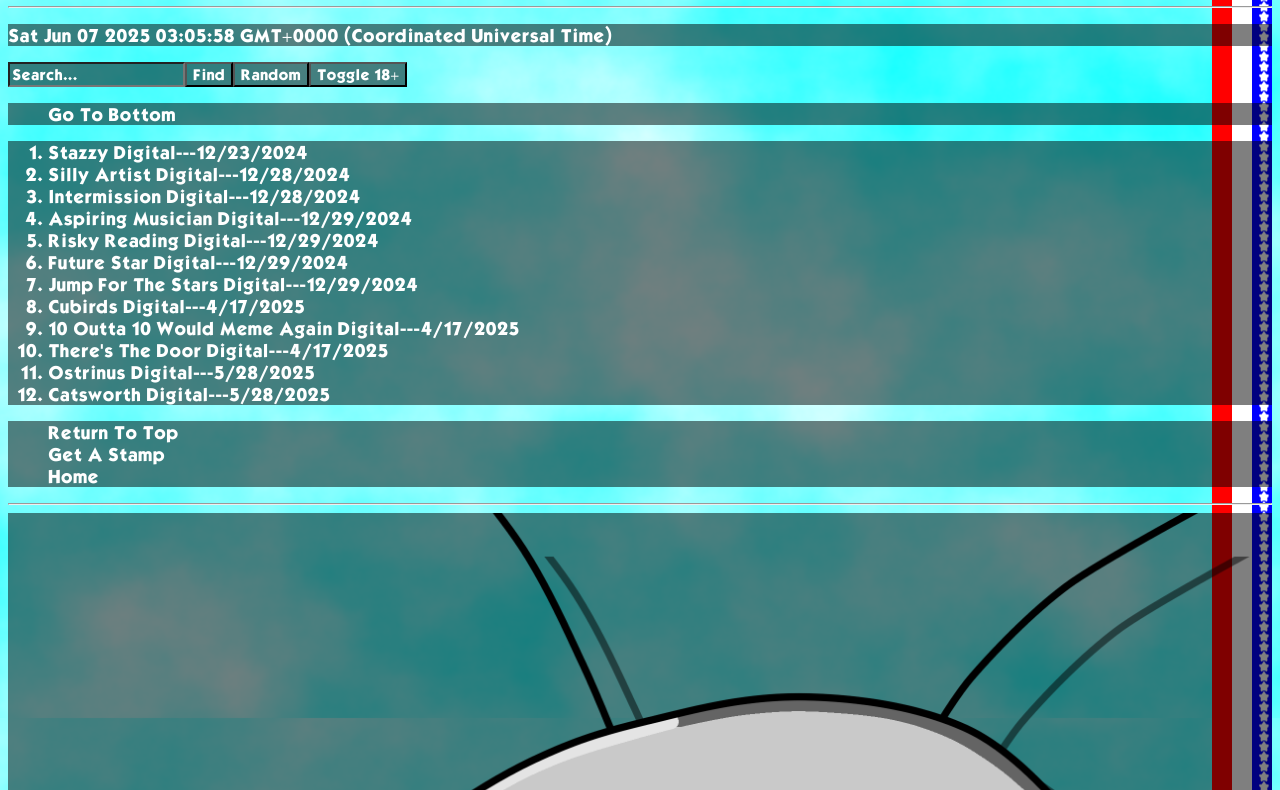
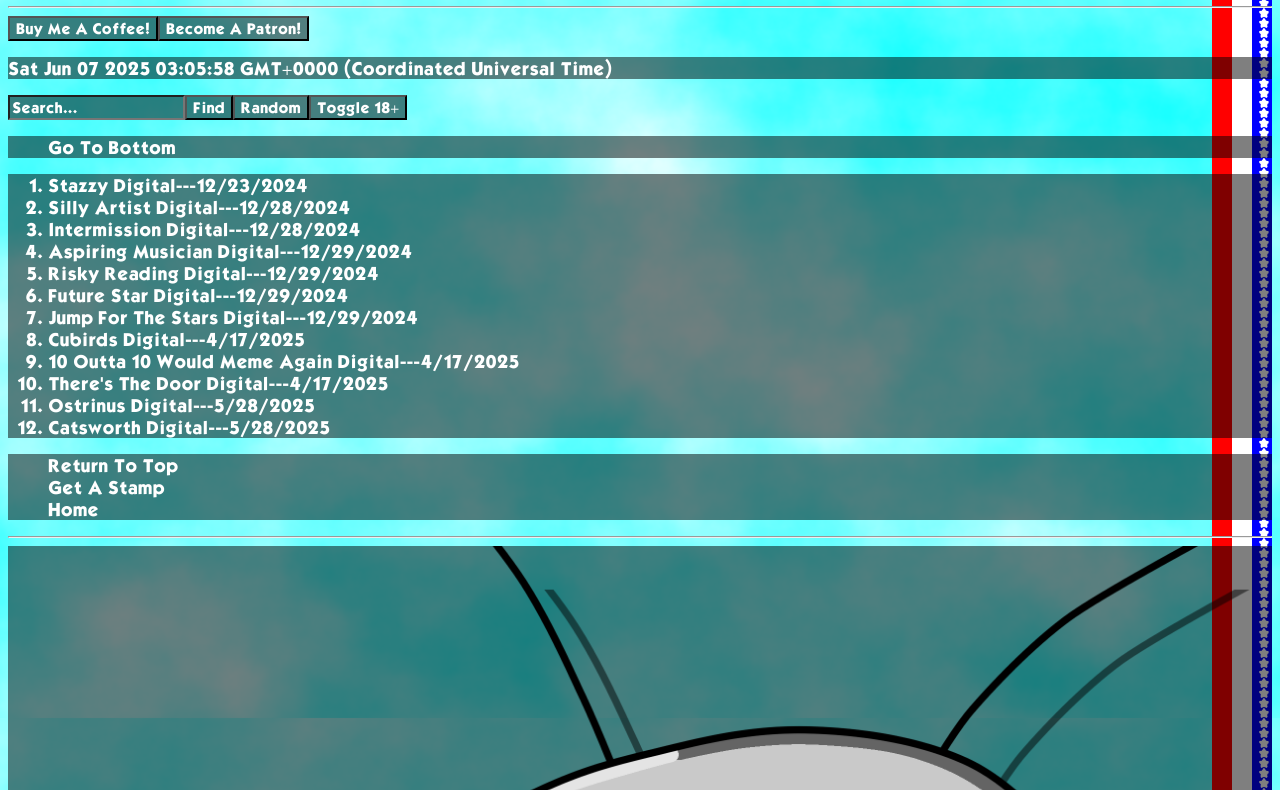
Before and after one commit to Freefworks/Stazzy-Digital-Art, a plain HTML site: page index.html in a window 1280 px wide. Shown: the part 82-872 px from the top of the page. Drawn offline with Linux system fonts and the light colour scheme.

Commit message:
Add files via upload

```diff
--- a/index.html
+++ b/index.html
@@ -11,6 +11,7 @@
 <div id="USA">
 <h1>Digital Art</h1>
 <hr>
+<a target="_self" href="https://ko-fi.com/stazzy"><button type="button">Buy Me A Coffee!</button></a><a target="_self" href="https://patreon.com/StazzyStation"><button type="button">Become A Patron!</button></a>
 <p id="time"></p>
 <input type="text" id="bar" onkeyup="search()" placeholder="Search..."><button onclick="find(previousSibling.value)">Find</button><button href="#" onclick="randomSite();">Random</button><button href="#" onclick="showhide();">Toggle 18+</button>
 <ul>
```
